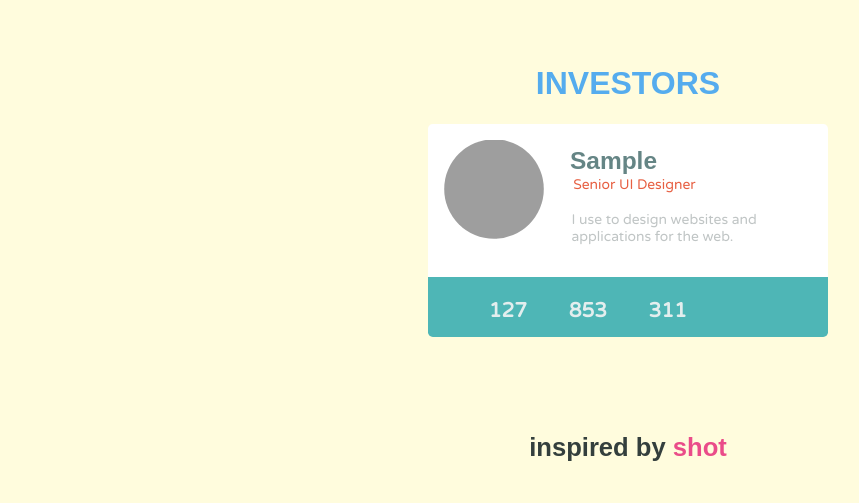
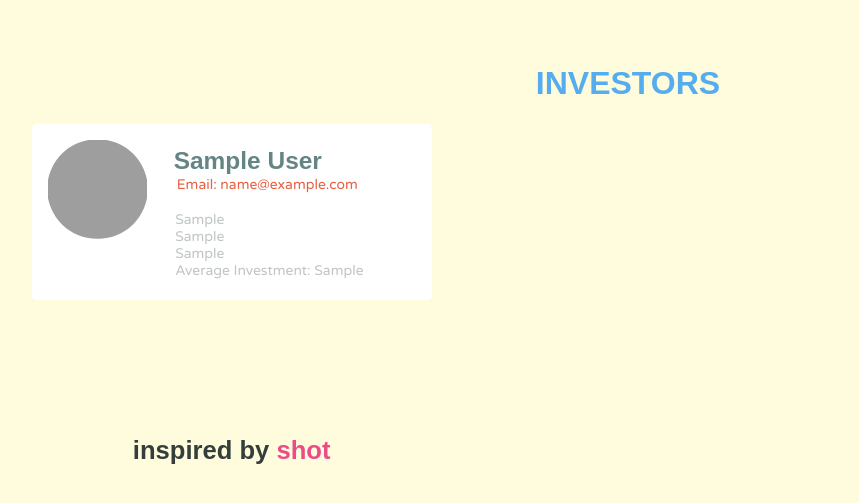
Before and after one commit to rathomas17/localEST, a PHP site: page /profile/investor.php in a window 1280 px wide. Shown: the top 503 px of the page, without its empty margins (12-871 px from the left). Run offline with PHP 8.4, Linux system fonts and the light colour scheme; tables that the repository leaves empty hold one stand-in row (values such as "Sample post"); some libraries are stand-ins or nearby versions; some web fonts are replaced; grey boxes are pictures that could not be loaded.

Commit message:
updated investor profile

```diff
--- a/profile/investor.php
+++ b/profile/investor.php
@@ -129,19 +129,19 @@ footer > h1 a {
   $dbname = "localest";
 
   $element1 = "
-  <div class=\"user-profile\">
+  <div style=\"display:inline-block\"class=\"user-profile\">
 	<img class=\"avatar\" src=\"https:\/\/encrypted-tbn3.gstatic.com/images?q=tbn:ANd9GcTF_erFD1SeUnxEpvFjzBCCDxLvf-wlh9ZuPMqi02qGnyyBtPWdE-3KoH3s\" alt=\"Ash\" />
     <div class=\"username\">";
+    //FIRST NAME + LAST NAME
+  $element2 = "</div>
+  <div class=\"bio\">";
+  //EMAIL
+  $element3 = "</div>
+    <div class=\"description\">";
+    //INTERESTS
+  $element4="</div>";
 
-  $element2 = "</div>
-  <div class=\"bio\">
-  	Senior UI Designer
-  </div>
-    <div class=\"description\">
-      I use to design websites and applications
-      for the web.
-  </div>
-  <ul class=\"data\">
+  $element5="<ul class=\"data\">
     <li>
       <span class=\"entypo-heart\"> 127</span>
     </li>
@@ -170,8 +170,14 @@ footer > h1 a {
 
   while($row = mysqli_fetch_array($result)) {
     echo $element1;
-    echo $row["firstName"];
+    echo $row["firstName"] . " " . $row["lastName"];
     echo $element2;
+    echo "Email: " . $row["email"]. "<br>";
+    echo $element3;
+    echo $row["interest1"] ."<br>" . $row["interest2"] ."<br>". $row["interest3"];
+    echo "<br>";
+    echo "Average Investment: " . $row["avgInvestment"];
+    echo $element4;
     echo "<br>";
     echo "<br>";
     echo "<br>";
```
